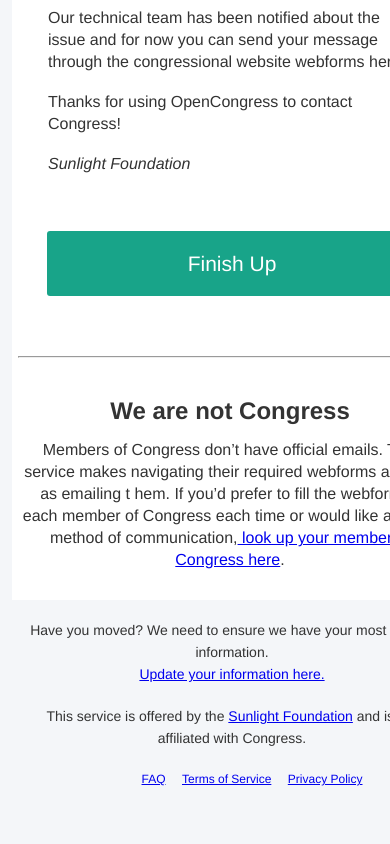
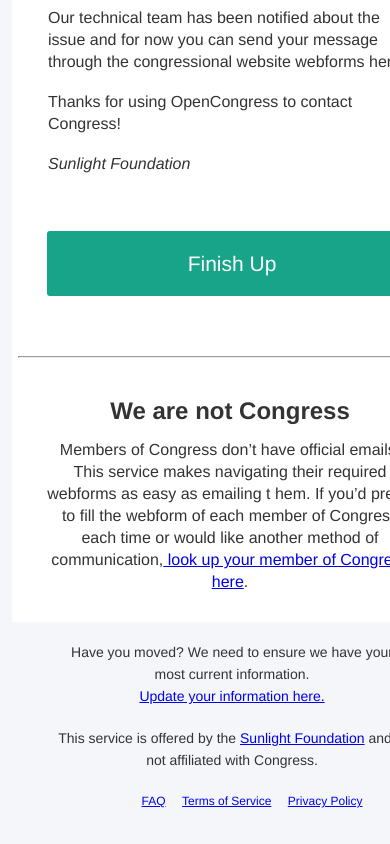
Before and after one commit to sunlightlabs/email-templates, a website: page src/template/phantom-mask.html in a window 390 px wide. Shown: the part 2404-3248 px from the top of the page. Before the commit the page ends 3226 px from the top, so only its background shows below. Drawn offline with Linux system fonts and the light colour scheme.

Commit message:
fixed mispelling in css

```diff
--- a/src/css/phantom-mask.css
+++ b/src/css/phantom-mask.css
@@ -319,6 +319,10 @@ li a{
       line-height: 65px;
     }
 
+    p.center-content{
+       margin: 0px 26px 20px 26px;
+    }
+
     .footer p {
       font-size: 14px;
 }
```
